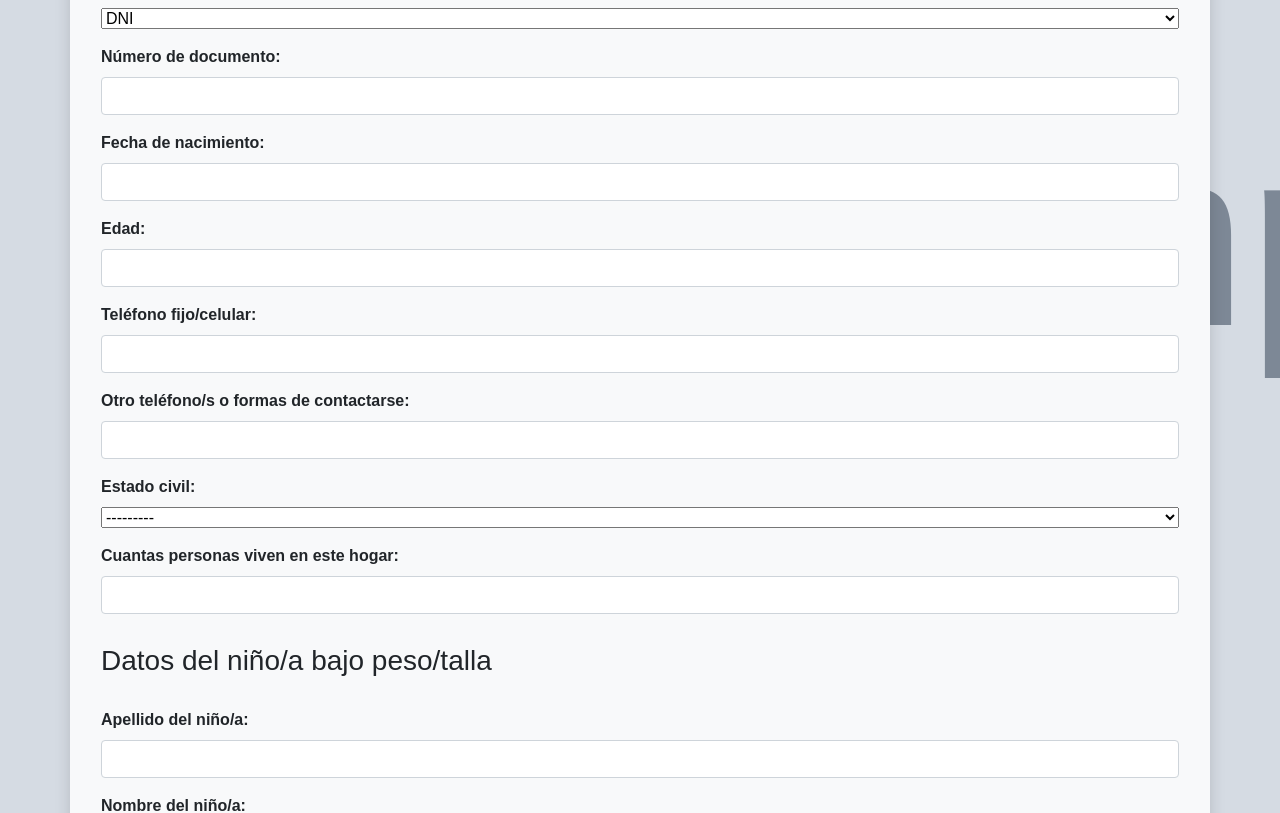
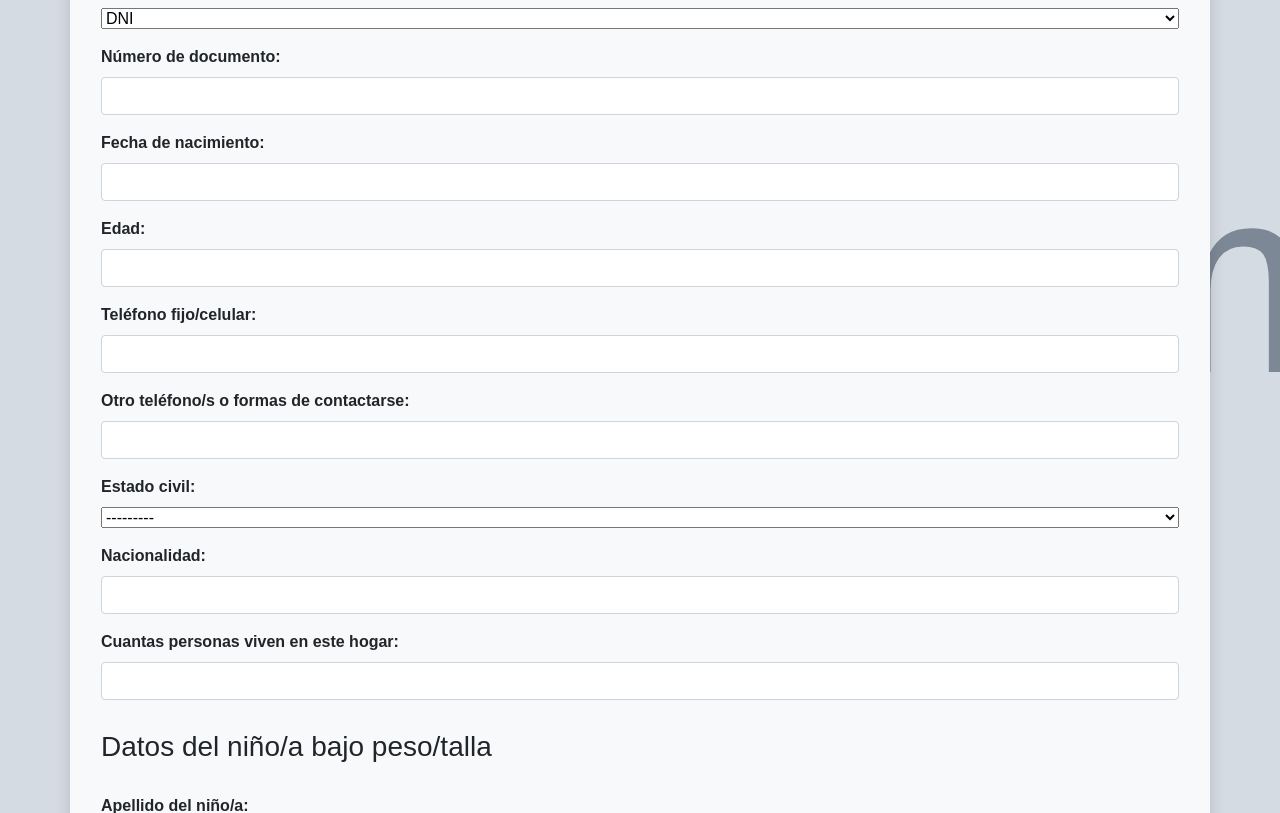
Before and after one commit to lleps/coincido, a Django app: page /familia/1/ in a window 1280 px wide. Shown: the part 629-1442 px from the top of the page. Run offline with Django 3.2, Linux system fonts and the light colour scheme; tables that the repository leaves empty hold one stand-in row (values such as "Sample post"); grey boxes marked "Sample" are stand-in pictures; some libraries are stand-ins or nearby versions; some web fonts are replaced.

Commit message:
agregada nacionalidad

```diff
--- a/polls/models.py
+++ b/polls/models.py
@@ -51,6 +51,7 @@ class BeneficiarioFamilia(models.Model):
     jefe_telefono = models.CharField(max_length=50)
     jefe_contacto = models.CharField(max_length=100)
     jefe_estado_civil = models.CharField(max_length=100, choices=ESTADO_CIVIL_CHOICES)
+    jefe_nacionalidad = models.CharField(max_length=120)
     jefe_personas_en_hogar = models.IntegerField()
 
     # datos del niño/a
--- a/polls/templates/polls/detalle.html
+++ b/polls/templates/polls/detalle.html
@@ -32,7 +32,7 @@
         DNI N°: <b>{{ f.jefe_numero_documento }}</b><br>
         Fecha de nacimiento: <b>{{ f.jefe_fecha_nacimiento }}</b><br>
         Edad: <b>{{ f.jefe_edad }}</b><br>
-        Nacionalidad: <b>Argentina</b><br>
+        Nacionalidad: <b>{{ f.jefe_nacionalidad }}</b><br>
         Estado civil: <b>{{ f.jefe_estado_civil }}</b><br>
 
         <h3 class="w-100">Domicilio</h3>
--- a/polls/views.py
+++ b/polls/views.py
@@ -179,6 +179,7 @@ class FamiliaForm(forms.ModelForm):
             'jefe_telefono': 'Teléfono fijo/celular',
             'jefe_contacto': 'Otro teléfono/s o formas de contactarse',
             'jefe_estado_civil': 'Estado civil',
+            'jefe_nacionalidad': 'Nacionalidad',
             'jefe_personas_en_hogar': 'Cuantas personas viven en este hogar',
             'jefe_fecha_nacimiento': 'Fecha de nacimiento',
             'nino_nombre': 'Nombre del niño/a',
```
